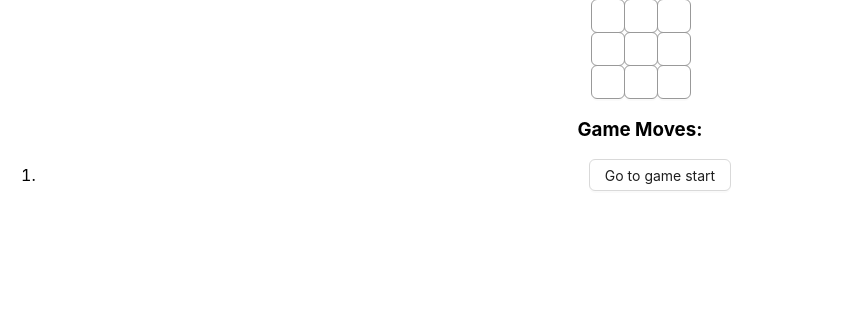
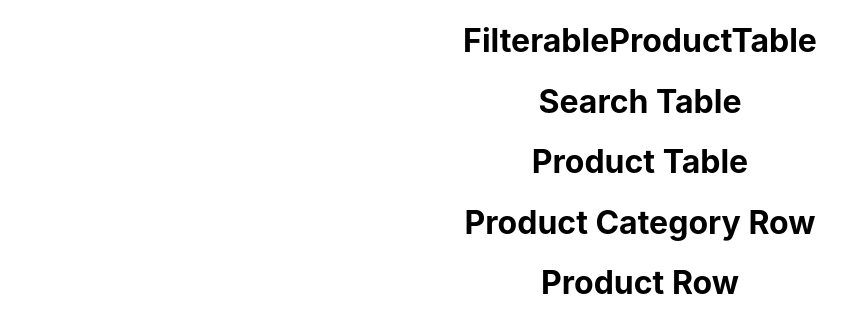
Before and after one commit to abhijeetj100/react-ts, a React (Create React App) app: page / in a window 1280 px wide. Shown: the top 332 px of the page, without its empty margins (0-857 px from the left). Built offline with nearby package versions, Linux system fonts and the light colour scheme.

Commit message:
Feat: Initial setup

```diff
--- a/src/App.tsx
+++ b/src/App.tsx
@@ -1,6 +1,7 @@
 import React from 'react';
 import './App.css';
 import Board from './components/TicTacToe/Board';
+import FilterableProductTable from './components/FilterableProductTable';
 
 function App() {
   // const [count, setCount] = React.useState(0);
@@ -18,7 +19,8 @@ function App() {
       <ProfileCard />
       <br/> */}
       {/* <TicTacToe /> */}
-      <Board />
+      {/* <Board /> */}
+      <FilterableProductTable />
     </div>
   );
 }
--- /dev/null
+++ b/src/components/FilterableProductTable/ProductTable/ProductCategoryRow/index.tsx
@@ -0,0 +1,7 @@
+export default function ProductCategoryRow(){
+    return (
+        <div>
+            <h1>Product Category Row</h1>
+        </div>
+    )
+}
--- /dev/null
+++ b/src/components/FilterableProductTable/ProductTable/ProductRow/index.tsx
@@ -0,0 +1,7 @@
+export default function ProductRow(){
+    return (
+        <div>
+            <h1>Product Row</h1>
+        </div>
+    )
+}
--- /dev/null
+++ b/src/components/FilterableProductTable/ProductTable/index.tsx
@@ -0,0 +1,12 @@
+import ProductCategoryRow from "./ProductCategoryRow";
+import ProductRow from "./ProductRow";
+
+export default function ProductTable(){
+    return (
+        <div>
+            <h1>Product Table</h1>
+            <ProductCategoryRow />
+            <ProductRow />
+        </div>
+    )
+}
--- /dev/null
+++ b/src/components/FilterableProductTable/SearchBar/index.tsx
@@ -0,0 +1,7 @@
+export default function SearchTable(){
+    return (
+        <div>
+            <h1>Search Table</h1>
+        </div>
+    )
+}
--- /dev/null
+++ b/src/components/FilterableProductTable/index.tsx
@@ -0,0 +1,29 @@
+import Search from "antd/es/transfer/search";
+import ProductTable from "./ProductTable";
+import SearchTable from "./SearchBar";
+
+interface IProduct{
+    category: string;
+    price: string;
+    stocked: boolean;
+    name: string;
+}
+
+const ProductData: IProduct[] = [
+    { category: "Fruits", price: "$1", stocked: true, name: "Apple" },
+    { category: "Fruits", price: "$1", stocked: true, name: "Dragonfruit" },
+    { category: "Fruits", price: "$2", stocked: false, name: "Passionfruit" },
+    { category: "Vegetables", price: "$2", stocked: true, name: "Spinach" },
+    { category: "Vegetables", price: "$4", stocked: false, name: "Pumpkin" },
+    { category: "Vegetables", price: "$1", stocked: true, name: "Peas" }
+  ];
+
+export default function FilterableProductTable(){
+    return (
+        <div>
+            <h1>FilterableProductTable</h1>
+            <SearchTable />
+            <ProductTable />
+        </div>
+    )
+}
```
